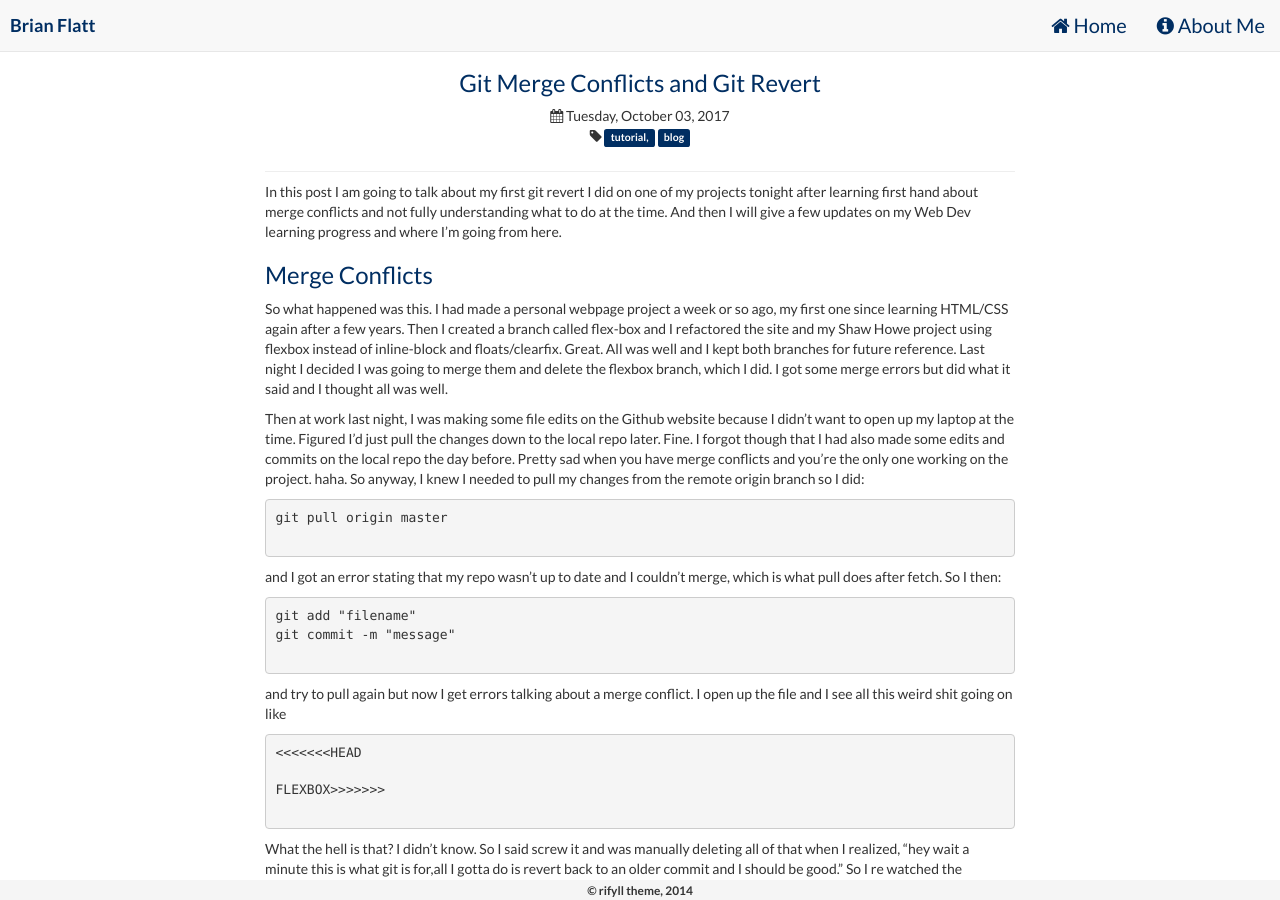
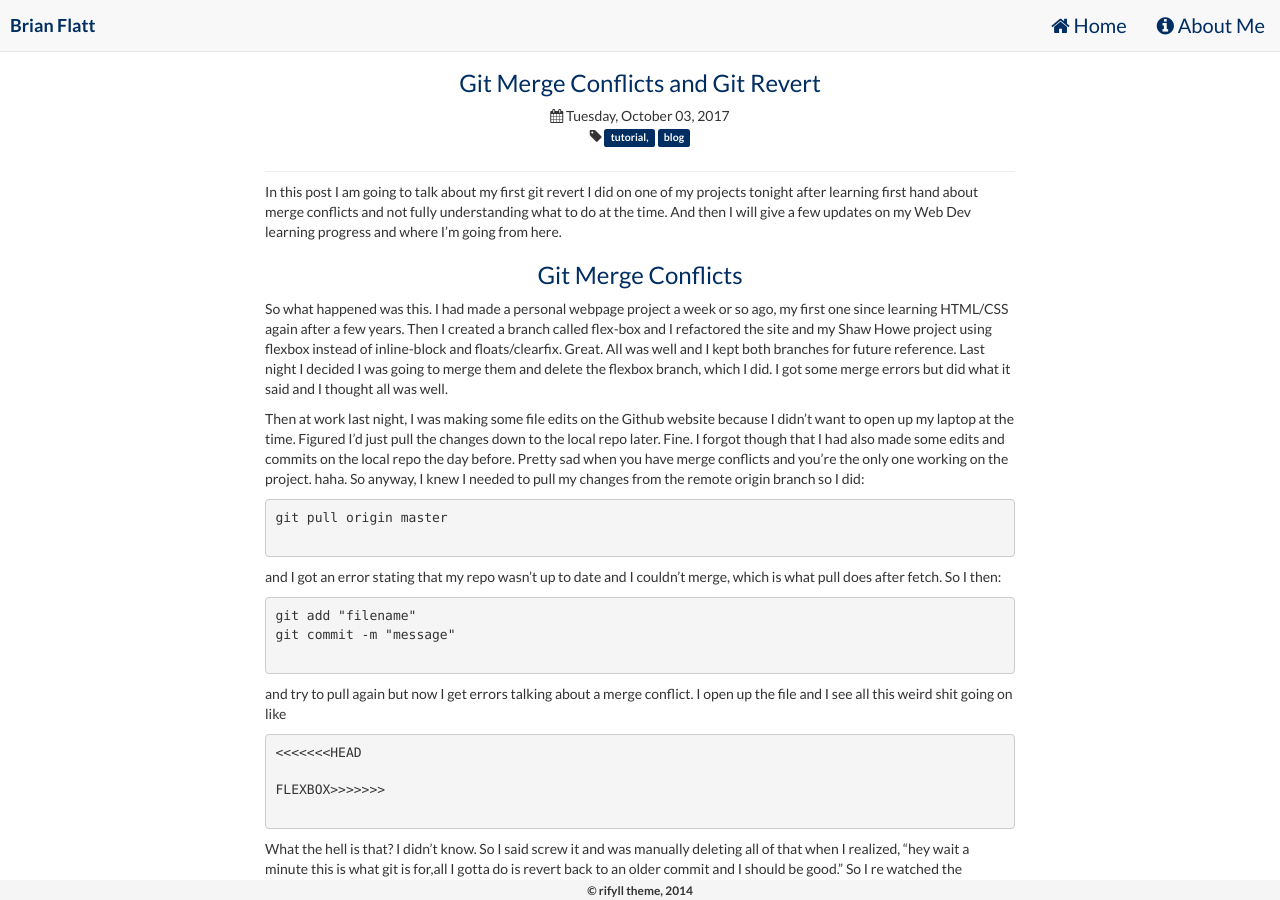
Before and after one commit to bflatt72/myblog, a Jekyll site: the page built from _posts/2017-10-03-git-merge-conflicts.md, in a window 1280 px wide and 900 px high. Built offline with Jekyll 4.4.1, drawn with Linux system fonts in a browser that asks for light colours; nearby versions of some CDN libraries.

Commit message:
align headers

```diff
--- a/_posts/2017-10-03-git-merge-conflicts.md
+++ b/_posts/2017-10-03-git-merge-conflicts.md
@@ -10,7 +10,7 @@ tags: tutorial, blog
 
 In this post I am going to talk about my first git revert I did on one of my projects tonight after learning first hand about merge conflicts and not fully understanding what to do at the time. And then I will give a few updates on my Web Dev learning progress and where I'm going from here.
 
-### Merge Conflicts
+<h3 align="center">Git Merge Conflicts</h3>
 
 So what happened was this. I had made a personal webpage project a week or so ago, my first one since learning HTML/CSS again after a few years. Then I created a branch called flex-box and I refactored the site and my Shaw Howe project using flexbox instead of inline-block and floats/clearfix. Great. <!--more--> All was well and I kept both branches for future reference. Last night I decided I was going to merge them and delete the flexbox branch, which I did. I got some merge errors but did what it said and I thought all was well.
 
@@ -47,7 +47,7 @@ Moral of the story. Be careful. Don't edit files on Github origin and local mast
 
 So that was funny but a learning experience. And what's really funny is that that is actually how we learn, by making mistakes and googling and learning. Thank goodness for Stack Overflow, huh? I don't think there's an issue I've ever come across that didn't pop up on stack overflow via a google search.
 
-### Updates
+<h3 align="center">Updates</h3>
 
 I am also going to school at the local community college getting my 2 year degree in Computer Information Technology - Programming. I'm currently taking Intro to Statistics and Intro to Computer Programming and Logic, both online with all exams taken on campus. Have had 2 exams so far, one in each class and I got a 94 in Stats and 98 in Programming. The latter consisted mostly of computer technology history, some binary number conversions and analyzing what a particular assembly language program was doing and how it worked. I really enjoyed learning the basics of Assembly because it teaches you about memory and the hardware architecture of the chipset. Cool.
 
```
